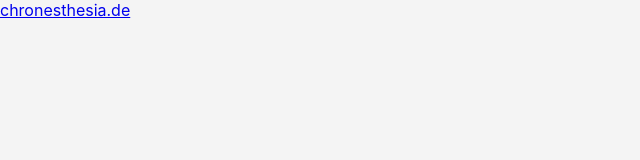
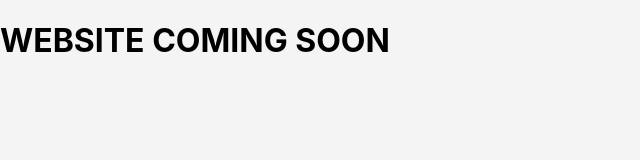
Before and after one commit to Janiii/chronesthesia.de, a plain HTML site: page index.html in a window 1280 px wide. Shown: the whole page, without its empty margins (0-640 px from the left). Drawn offline with Linux system fonts and the light colour scheme; a web font is replaced by a local one.

Commit message:
first public website version

```diff
--- a/index.html
+++ b/index.html
@@ -15,8 +15,6 @@
     <link rel="stylesheet" href="https://rsms.me/inter/inter.css">
 </head>
 <body>
-    <div class="navbar">
-        <a href="https://chronesthesia.de/">chronesthesia.de</a>
-    </div>
+    <h1>WEBSITE COMING SOON</h1>
 </body>
 </html>
```
